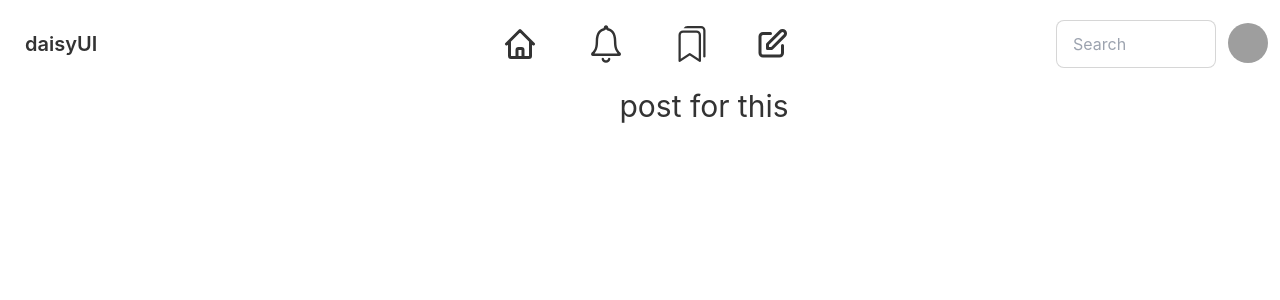
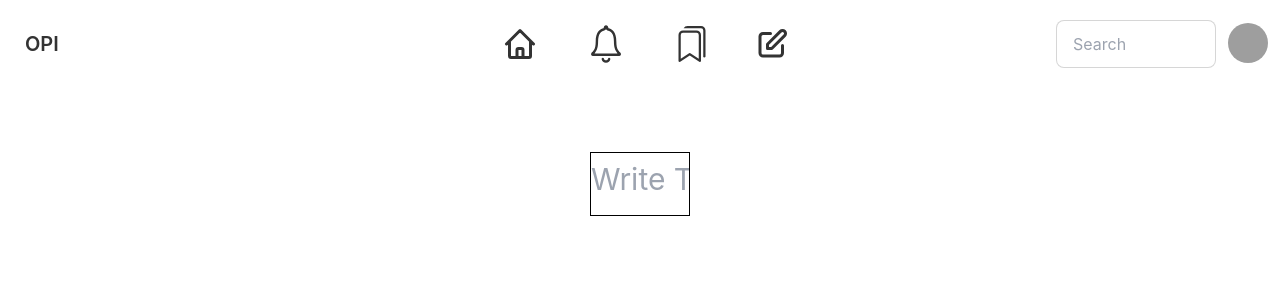
Before and after one commit to Muhammad-Mehedi-Hasan-Opi-Sarker/social-blog, a React (Create React App) app: page /post in a window 1280 px wide. Shown: the top 300 px of the page. Built offline with nearby package versions, Linux system fonts and the light colour scheme; grey boxes are pictures that could not be loaded.

Commit message:
some route add

```diff
--- a/src/App.js
+++ b/src/App.js
@@ -1,11 +1,10 @@
 import logo from './logo.svg';
 import './App.css';
-import SlideNavbar from './Pages/SlideNavbar/SlideNavbar';
-import Hearders from './Pages/SlideNavbar/Hearders';
 import { Routes, Route, Link } from "react-router-dom";
 import Post from './Pages/Post/Post';
 import Home from './Pages/Home/Home';
 import Navbar from './Pages/SlideNavbar/Navbar/Navbar';
+import SignIn from './Pages/SignInOut/SignIn';
 
 
 function App() {
@@ -16,6 +15,7 @@ function App() {
         <Route path='/' element={<Home></Home>}></Route>
         <Route path='/home' element={<Home></Home>}></Route>
         <Route path='/post' element={<Post></Post>}></Route>
+        <Route path='/signin' element={<SignIn></SignIn>}></Route>
       </Routes>
     </div>
   );
--- /dev/null
+++ b/src/Pages/Post/Post.css
@@ -0,0 +1,8 @@
+.demo{
+    width: 100px;
+    min-height: 20px;
+    max-height: 100px;
+    overflow-x: hidden;
+    overflow-y: scroll;
+    border: 1px solid black;
+}
--- a/src/Pages/Post/Post.js
+++ b/src/Pages/Post/Post.js
@@ -1,9 +1,14 @@
 import React from 'react';
+import './Post.css';
 
 const Post = () => {
     return (
-        <div className='ml-32 mt-0'>
-            <h1 className='text-3xl'>post for this</h1>
+        <div className='mt-16'>
+            <div className='titlle'>
+                <input name='title' contentEditable
+                className='h-16 placeholder:text-3xl demo'
+                type="text" placeholder='Write Title'/>
+            </div>
         </div>
     );
 };
--- /dev/null
+++ b/src/Pages/SignInOut/SignIn.js
@@ -0,0 +1,11 @@
+import React from 'react';
+
+const SignIn = () => {
+    return (
+        <div>
+            <h1>login</h1>
+        </div>
+    );
+};
+
+export default SignIn;
--- a/src/Pages/SlideNavbar/Hearders.js
+++ /dev/null
@@ -1,30 +0,0 @@
-import React from 'react';
-
-const Hearders = () => {
-    return (
-        <div>
-            <div className='navbar'>
-                <div className='navbar-start'>
-
-                    {/* mini navbar */}
-                    <div className="dropdown ml-3">
-                        <label tabIndex={0} className="btn btn-ghost btn-circle">
-                            <svg xmlns="http://www.w3.org/2000/svg" className="h-5 w-5" fill="none" viewBox="0 0 24 24" stroke="currentColor"><path strokLinecap="round" strokeLinejoin="round" strokeWidth="2" d="M4 6h16M4 12h16M4 18h7" /></svg>
-                        </label>
-                        <ul tabIndex={0} className="menu menu-compact dropdown-content mt-3 p-2 shadow bg-base-100 rounded-box w-52">
-                            <li><a>Sign in with google</a></li>
-                            <li><a>Sign in with Twitter</a></li>
-
-                        </ul>
-                    </div>
-
-                    <label htmlFor="my-drawer-2" className="btn btn-primary drawer-button lg:hidden">
-                        <svg xmlns="http://www.w3.org/2000/svg" fill="none" viewBox="0 0 24 24" className="inline-block w-5 h-5 stroke-current"><path strokeLinecap="round" strokeLinejoin="round" strokeWidth="2" d="M4 6h16M4 12h16M4 18h16"></path></svg>
-                    </label>
-                </div>
-            </div>
-        </div>
-    );
-};
-
-export default Hearders;
--- a/src/Pages/SlideNavbar/Navbar/Navbar.js
+++ b/src/Pages/SlideNavbar/Navbar/Navbar.js
@@ -28,7 +28,7 @@ const Navbar = () => {
                         {nav}
                     </ul>
                 </div>
-                <a className="btn btn-ghost normal-case text-xl">daisyUI</a>
+                <a className="btn btn-ghost normal-case text-xl">OPI</a>
             </div>
             <div className="navbar-center hidden lg:flex">
                 <ul className="menu menu-horizontal p-0">
@@ -56,7 +56,7 @@ const Navbar = () => {
                                 </a>
                             </li>
                             <li><a>Settings</a></li>
-                            <li><a>Logout</a></li>
+                            <li><Link to='/signin'>Logout</Link></li>
                         </ul>
                     </div>
 
--- a/src/Pages/SlideNavbar/SlideNavbar.js
+++ /dev/null
@@ -1,38 +0,0 @@
-import React from 'react';
-import { HiOutlineHome,HiOutlinePencilAlt } from 'react-icons/hi';
-import { IoIosNotificationsOutline } from 'react-icons/io';
-import { BsBookmarks } from 'react-icons/bs';
-import { Link,Outlet } from "react-router-dom";
-import Post from '../Post/Post';
-
-const SlideNavbar = () => {
-    return (
-        <div>
-            <div className="drawer drawer-mobile">
-                <input id="my-drawer-2" type="checkbox" className="drawer-toggle" />
-                <div className="drawer-content flex flex-col items-center justify-center">
-                <Outlet />
-                </div>
-                <div className="drawer-side">
-                    <label htmlFor="my-drawer-2" className="drawer-overlay"></label>
-                    <ul className="menu p-4 overflow-y-auto w-32 bg-base-100 text-base-content">
-
-                        {/* home  */}
-                        <li className='mb-8 text-xl'><Link to='/home'><HiOutlineHome></HiOutlineHome></Link></li>
-                        {/* notification  */}
-                        <li className='mb-8 text-2xl'><a><IoIosNotificationsOutline></IoIosNotificationsOutline></a></li>
-                        {/* bookmarks  */}
-                        <li className='mb-8 text-xl'><a><BsBookmarks></BsBookmarks></a></li>
-                        {/* write post */}
-                        <li className='mb-8 text-xl'><Link to='/post'><HiOutlinePencilAlt></HiOutlinePencilAlt></Link></li>
-                        {/* porfile  */}
-                        <li className='mb-8 text-xl'><a>pro</a></li>
-                    </ul>
-
-                </div>
-            </div>
-        </div>
-    );
-};
-
-export default SlideNavbar;
```
